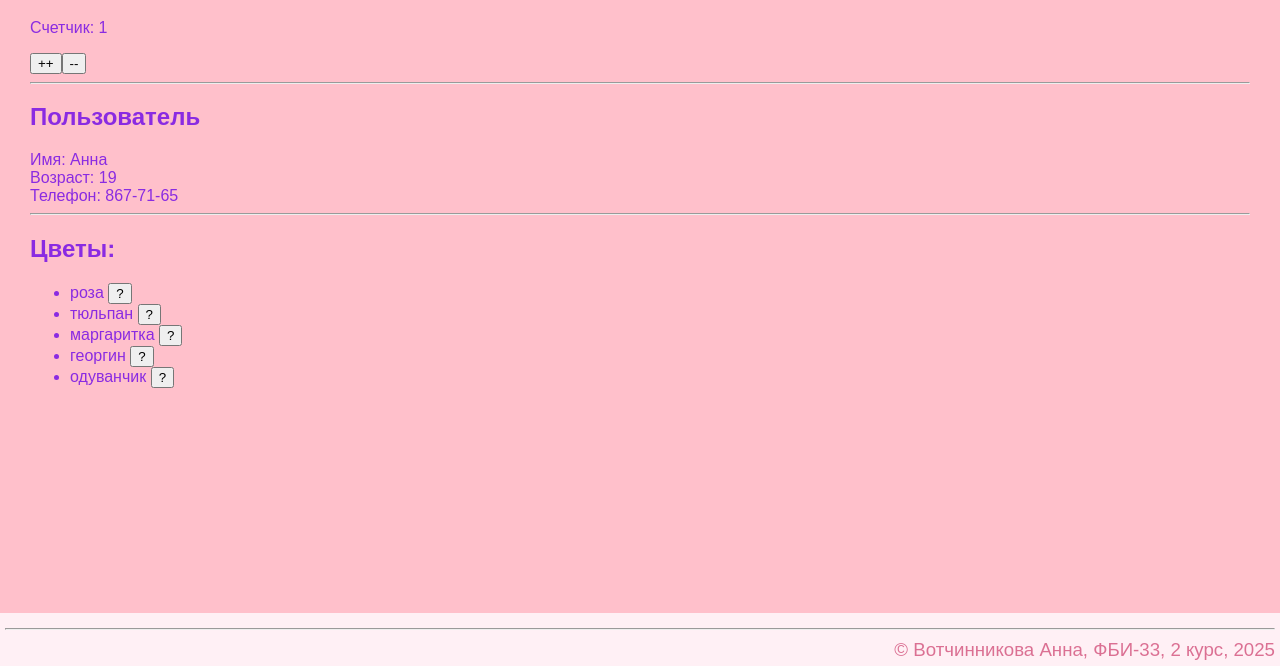
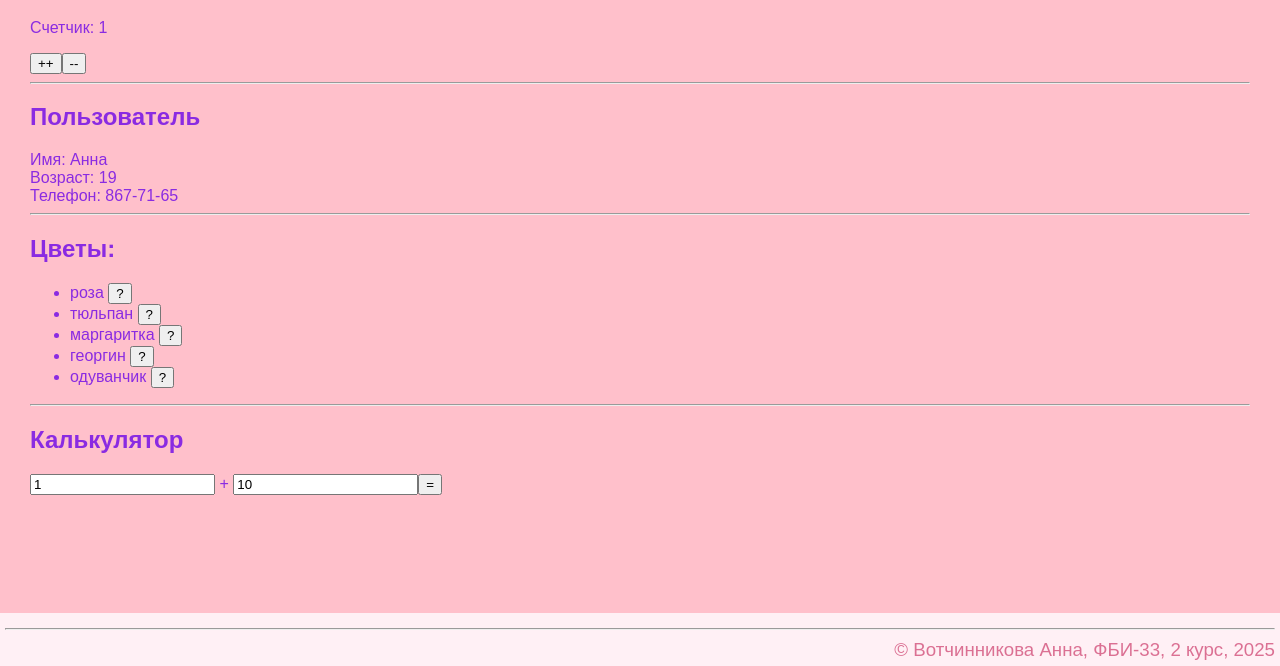
Before and after one commit to ne-anya/web-front-labs, a plain HTML site: page lab8/lab8.html in a window 1280 px wide. Shown: the part 134-800 px from the top of the page. Drawn offline with nearby package versions, Linux system fonts and the light colour scheme.

Commit message:
Калькулятор

```diff
--- a/lab8/lab8.html
+++ b/lab8/lab8.html
@@ -36,6 +36,14 @@
                     {{ flower }} <button @click="edit(id, flower)">?</button>
                 </li>
             </ul>
+            <hr>
+
+            <h2>Калькулятор</h2>
+            <input type="number" v-model="a">
+            +
+            <input type="number" v-model="b">
+            <button @click="sum">=</button>
+            <span>{{ result }}</span>
         </div>
     </main>
 
@@ -57,6 +65,9 @@
                         tel: '867-71-65',
                     },
                     flowers: ['роза','тюльпан','маргаритка','георгин','одуванчик'],
+                    a: 1,
+                    b: 10,
+                    result: '',
                 }
             },
             methods: {
@@ -72,6 +83,9 @@
                     setTimeout (() => {
                         this.flowers[id] = newName;
                     }, 3000);
+                },
+                sum() {
+                    this.result = this.a + this.b;
                 }
             }
         }).mount('#app');
```
